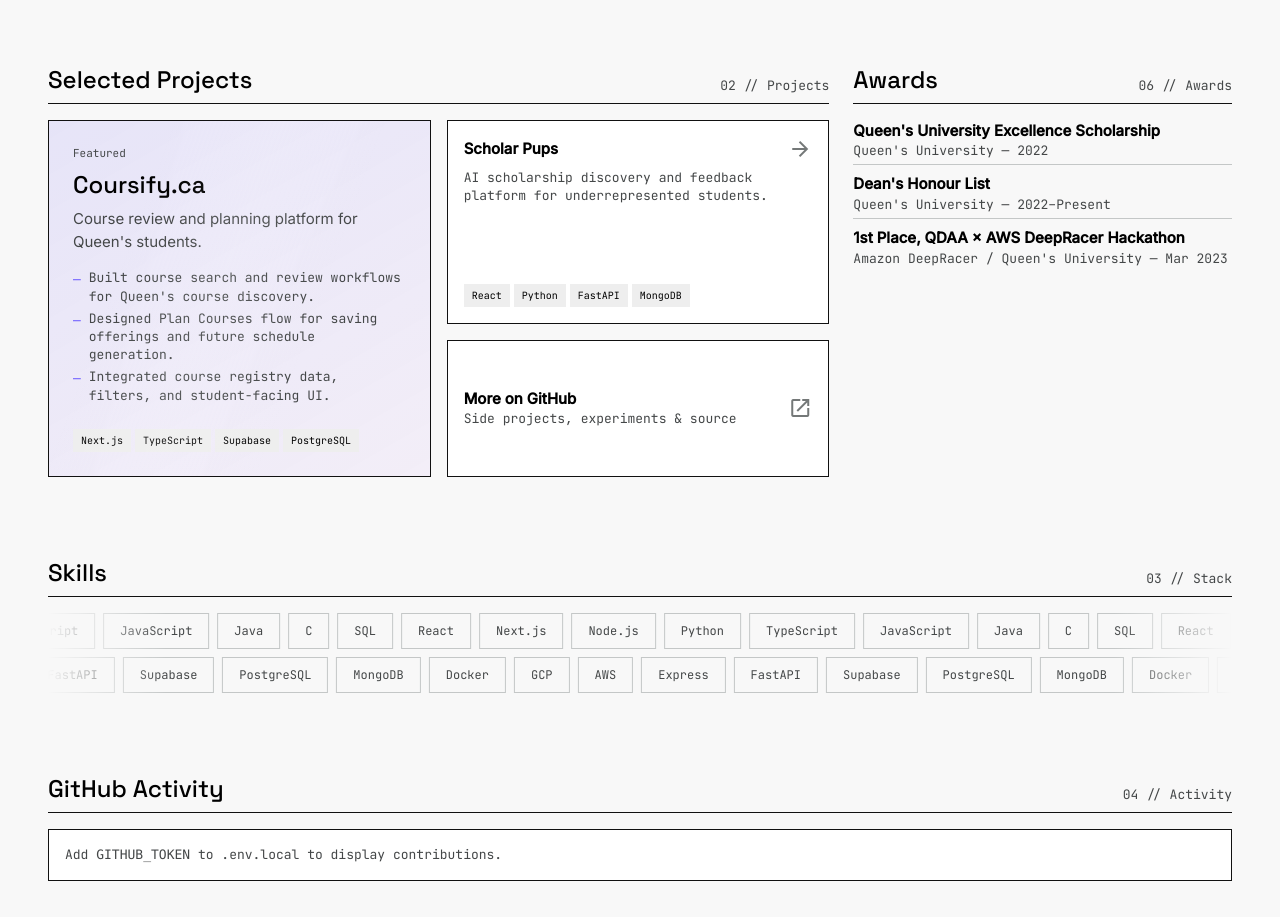
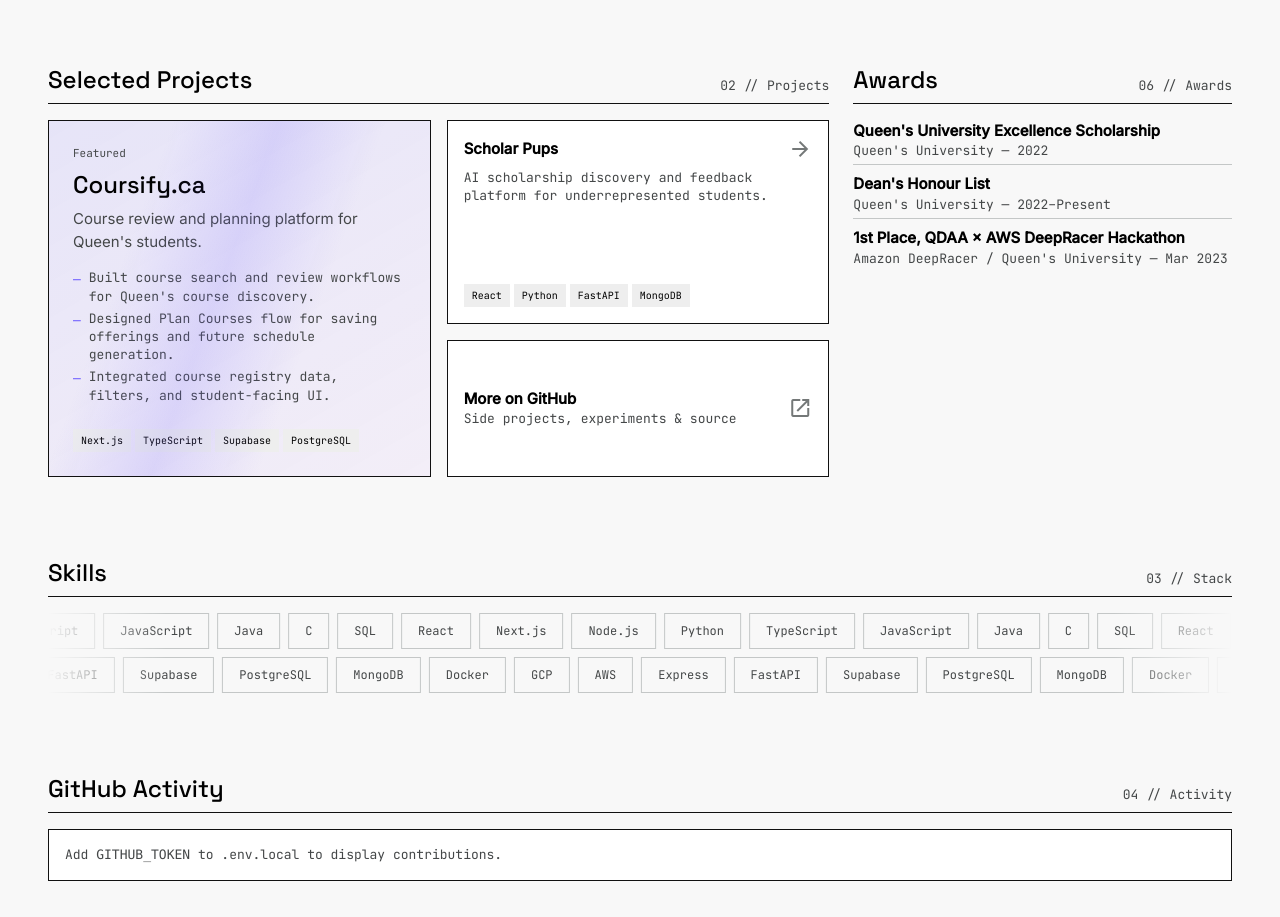
Before and after one commit to mominalvi/personal-portfolio, a Next.js app: page / in a window 1280 px wide. Shown: the part 920-1837 px from the top of the page. Built offline with nearby package versions, Linux system fonts and the light colour scheme.

Commit message:
make featured-tile shimmer indigo-tinted so it shows in light mode too

```diff
--- a/src/app/globals.css
+++ b/src/app/globals.css
@@ -265,7 +265,7 @@
   position: absolute;
   inset: 0;
   pointer-events: none;
-  background: linear-gradient(110deg, transparent 38%, rgba(255, 255, 255, 0.10) 50%, transparent 62%);
+  background: linear-gradient(110deg, transparent 38%, rgba(109, 92, 255, 0.16) 50%, transparent 62%);
   background-size: 200% 100%;
   animation: shimmer-sweep 3.4s linear infinite;
 }
```
